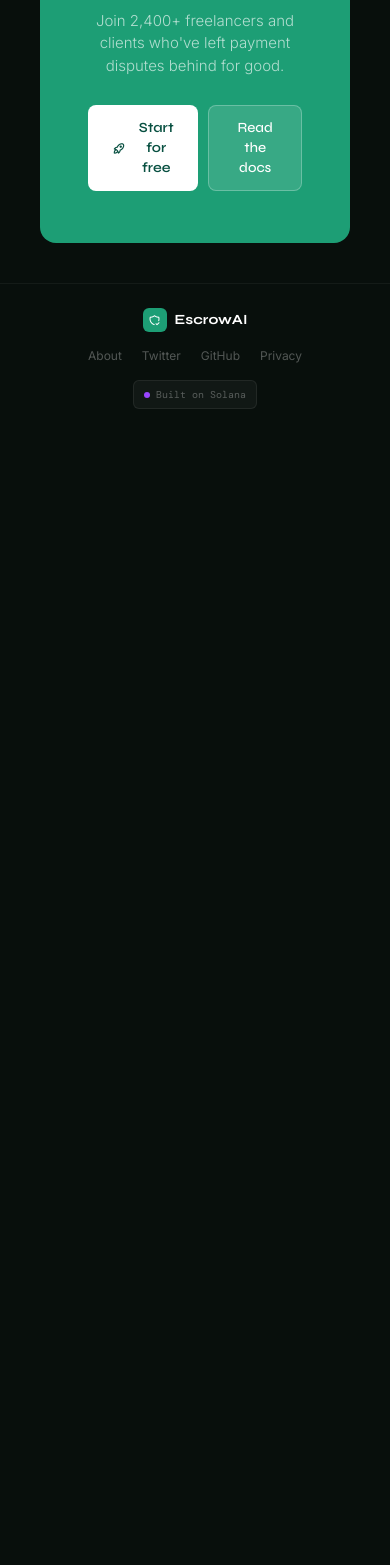
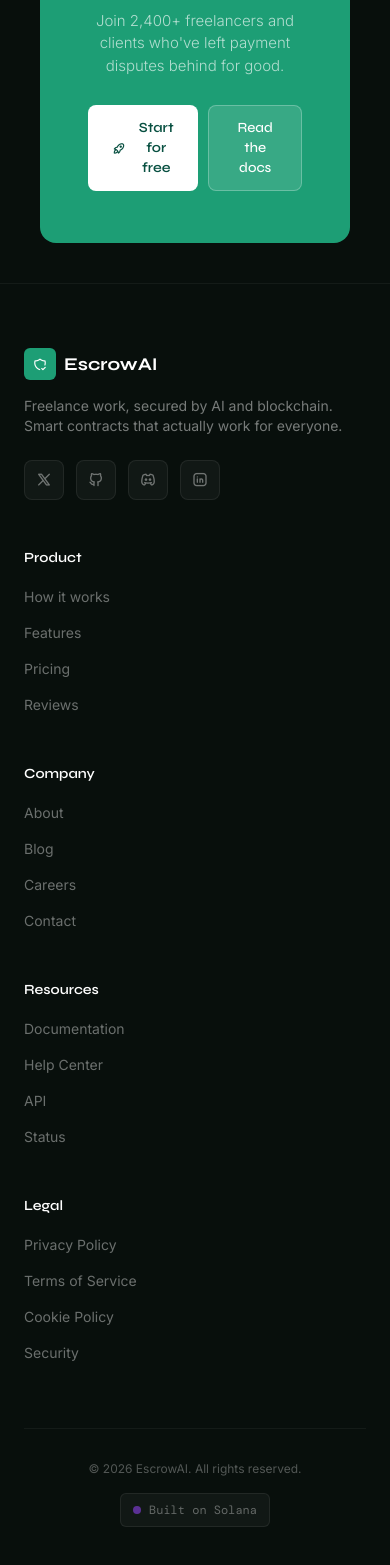
Before and after one commit to Guddu-Pandit/Escrow-AI, a Next.js app: page / in a window 390 px wide. Shown: the part 7089-8654 px from the top of the page. Before the commit the page ends 7522 px from the top, so only its background shows below. Built offline with nearby package versions, Linux system fonts and the light colour scheme.

Commit message:
feat: enhance footer with structured sections and social links for improved navigation

```diff
--- a/app/components/Footer.tsx
+++ b/app/components/Footer.tsx
@@ -1,34 +1,73 @@
 "use client";
 
-import { FOOTER_LINKS } from "@/app/lib/constants";
+import { FOOTER_SECTIONS, SOCIAL_LINKS } from "@/app/lib/constants";
 
 export function Footer() {
   return (
-    <footer className="py-6 px-10 border-t border-white/5 flex flex-col md:flex-row items-center justify-between gap-4">
-      {/* Logo */}
-      <div className="flex items-center gap-2 font-heading text-sm font-bold text-white">
-        <div className="w-6 h-6 bg-brand rounded-md flex items-center justify-center text-xs text-white">
+    <footer className="border-t border-white/5 bg-[#080F0C]">
+      <div className="max-w-7xl mx-auto px-6 py-16">
+        <div className="grid grid-cols-1 md:grid-cols-2 lg:grid-cols-5 gap-12">
+          {/* Brand Column */}
+          <div className="lg:col-span-2">
+            <div className="flex items-center gap-2 font-heading text-lg font-bold text-white mb-4">
+              <div className="w-8 h-8 bg-brand rounded-md flex items-center justify-center text-sm text-white">
                 <i className="ti ti-shield-check" aria-hidden="true" />
               </div>
               EscrowAI
             </div>
+            <p className="text-sm text-white/45 mb-6 max-w-xs">
+              Freelance work, secured by AI and blockchain. Smart contracts that actually work for everyone.
+            </p>
 
-      {/* Links */}
-      <div className="flex gap-5 flex-wrap justify-center">
-        {FOOTER_LINKS.map((link) => (
-          <span
-            key={link}
-            className="text-xs text-white/30 cursor-pointer hover:text-white/60 transition-colors"
+            {/* Social Links */}
+            <div className="flex gap-3">
+              {SOCIAL_LINKS.map((social) => (
+                <a
+                  key={social.name}
+                  href={social.href}
+                  target="_blank"
+                  rel="noopener noreferrer"
+                  className="w-10 h-10 rounded-lg bg-white/4 border border-white/7 flex items-center justify-center text-white/40 hover:text-white/70 hover:bg-white/7 transition-all"
+                  aria-label={social.name}
                 >
-            {link}
-          </span>
+                  <i className={`ti ${social.icon}`} aria-hidden="true" />
+                </a>
+              ))}
+            </div>
+          </div>
+
+          {/* Footer Sections */}
+          {FOOTER_SECTIONS.map((section) => (
+            <div key={section.title}>
+              <h3 className="text-sm font-semibold text-white mb-4">{section.title}</h3>
+              <ul className="space-y-3">
+                {section.links.map((link) => (
+                  <li key={link.label}>
+                    <a
+                      href={link.href}
+                      className="text-sm text-white/40 hover:text-white/70 transition-colors"
+                    >
+                      {link.label}
+                    </a>
+                  </li>
+                ))}
+              </ul>
+            </div>
           ))}
         </div>
 
-      {/* Solana badge */}
-      <div className="flex items-center gap-1.5 font-mono text-[10px] text-white/30 bg-white/4 border border-white/7 py-1.5 px-2.5 rounded-md">
-        <div className="w-1.5 h-1.5 bg-[#9945FF] rounded-full" />
+        {/* Bottom Bar */}
+        <div className="mt-16 pt-8 border-t border-white/5 flex flex-col md:flex-row items-center justify-between gap-4">
+          <p className="text-xs text-white/30">
+            © {new Date().getFullYear()} EscrowAI. All rights reserved.
+          </p>
+
+          {/* Solana Badge */}
+          <div className="flex items-center gap-2 font-mono text-xs text-white/35 bg-white/4 border border-white/7 py-2 px-3 rounded-md">
+            <div className="w-2 h-2 bg-[#9945FF] rounded-full animate-pulse" />
             Built on Solana
+          </div>
+        </div>
       </div>
     </footer>
   );
--- a/app/lib/constants.ts
+++ b/app/lib/constants.ts
@@ -143,4 +143,53 @@
 ];
 
 // ─── Footer ──────────────────────────────────────────────────────
-export const FOOTER_LINKS = ["About", "Twitter", "GitHub", "Privacy"] as const;
+export interface FooterSection {
+  title: string;
+  links: Array<{ label: string; href: string }>;
+}
+
+export const FOOTER_SECTIONS: FooterSection[] = [
+  {
+    title: "Product",
+    links: [
+      { label: "How it works", href: "#how-it-works" },
+      { label: "Features", href: "#features" },
+      { label: "Pricing", href: "#pricing" },
+      { label: "Reviews", href: "#reviews" },
+    ],
+  },
+  {
+    title: "Company",
+    links: [
+      { label: "About", href: "#about" },
+      { label: "Blog", href: "#blog" },
+      { label: "Careers", href: "#careers" },
+      { label: "Contact", href: "#contact" },
+    ],
+  },
+  {
+    title: "Resources",
+    links: [
+      { label: "Documentation", href: "#docs" },
+      { label: "Help Center", href: "#help" },
+      { label: "API", href: "#api" },
+      { label: "Status", href: "#status" },
+    ],
+  },
+  {
+    title: "Legal",
+    links: [
+      { label: "Privacy Policy", href: "#privacy" },
+      { label: "Terms of Service", href: "#terms" },
+      { label: "Cookie Policy", href: "#cookies" },
+      { label: "Security", href: "#security" },
+    ],
+  },
+] as const;
+
+export const SOCIAL_LINKS = [
+  { name: "Twitter", icon: "ti-brand-x", href: "https://twitter.com/escrowai" },
+  { name: "GitHub", icon: "ti-brand-github", href: "https://github.com/escrowai" },
+  { name: "Discord", icon: "ti-brand-discord", href: "https://discord.gg/escrowai" },
+  { name: "LinkedIn", icon: "ti-brand-linkedin", href: "https://linkedin.com/company/escrowai" },
+] as const;
```
Lines whose indentation alone changed are shown as unchanged.
